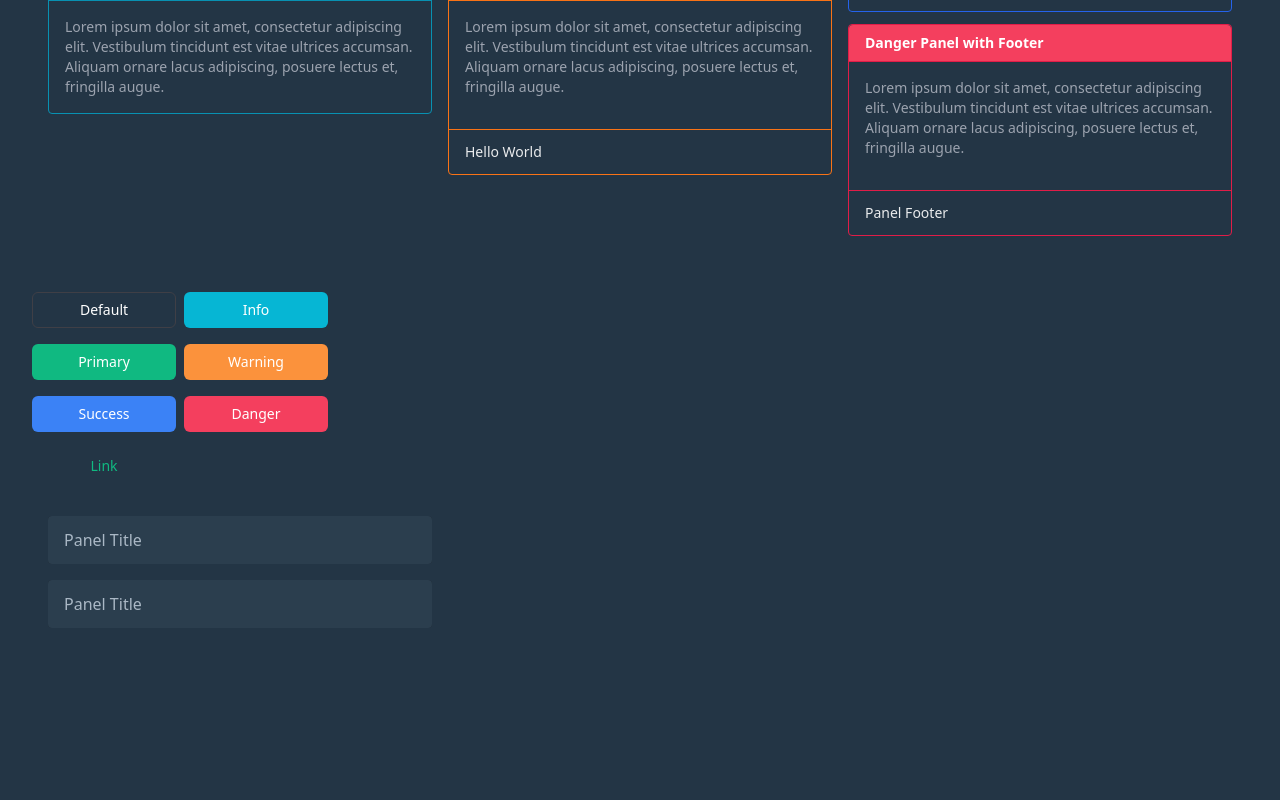
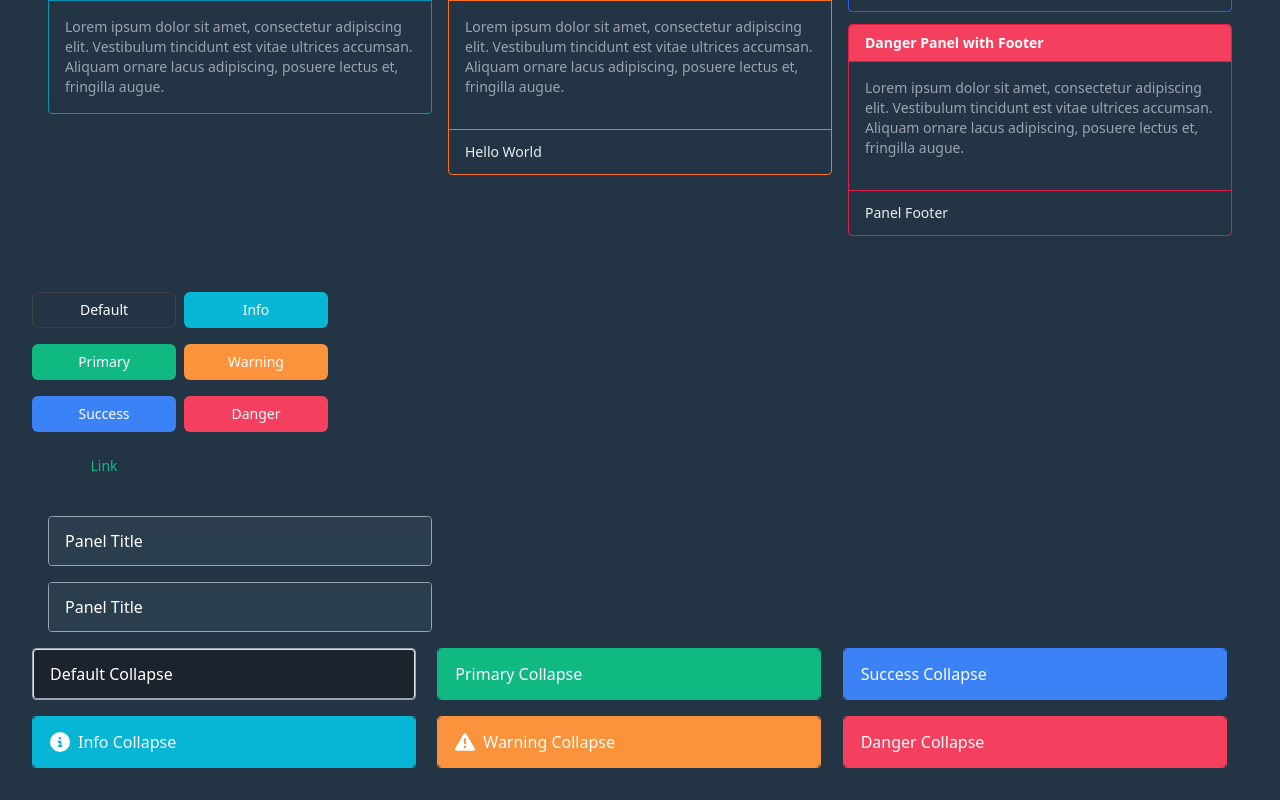
Before and after one commit to mdfirdause7224/web-page, a React (Vite) app: page / in a window 1280 px wide. Shown: the part 324-1124 px from the top of the page. Before the commit the page ends 1000 px from the top, so only its background shows below. Built offline with nearby package versions, Linux system fonts and the light colour scheme.

Commit message:
created variants for collapse panels

```diff
--- a/src/App.tsx
+++ b/src/App.tsx
@@ -4,7 +4,6 @@ import { Panel } from "./components/ui/panel";
 import { Collapse } from "./components/ui/collapse";
 
 function App() {
-
   return (
     <>
       <div>
@@ -116,6 +115,64 @@ function App() {
           </Collapse>
         </div>
       </div>
+      <div className="grid grid-cols-3">
+        <div>
+          <Collapse variant="default" heading="Default Collapse">
+            <p>
+              Lorem ipsum dolor sit amet, consectetur adipiscing elit.
+              Vestibulum tincidunt est vitae ultrices accumsan. Aliquam ornare
+              lacus adipiscing, posuere lectus et, fringilla augue.
+            </p>
+          </Collapse>
+        </div>
+        <div>
+          <Collapse variant="primary" heading="Primary Collapse">
+            <p>
+              Lorem ipsum dolor sit amet, consectetur adipiscing elit.
+              Vestibulum tincidunt est vitae ultrices accumsan. Aliquam ornare
+              lacus adipiscing, posuere lectus et, fringilla augue.
+            </p>
+          </Collapse>
+        </div>
+        <div>
+          <Collapse variant="success" heading="Success Collapse">
+            <p>
+              Lorem ipsum dolor sit amet, consectetur adipiscing elit.
+              Vestibulum tincidunt est vitae ultrices accumsan. Aliquam ornare
+              lacus adipiscing, posuere lectus et, fringilla augue.
+            </p>
+          </Collapse>
+        </div>
+      </div>
+      <div className="grid grid-cols-3 mt-4">
+        <div>
+          <Collapse variant="info" heading="Info Collapse">
+            <p>
+              Lorem ipsum dolor sit amet, consectetur adipiscing elit.
+              Vestibulum tincidunt est vitae ultrices accumsan. Aliquam ornare
+              lacus adipiscing, posuere lectus et, fringilla augue.
+            </p>
+          </Collapse>
+        </div>
+        <div>
+          <Collapse variant="warning" heading="Warning Collapse">
+            <p>
+              Lorem ipsum dolor sit amet, consectetur adipiscing elit.
+              Vestibulum tincidunt est vitae ultrices accumsan. Aliquam ornare
+              lacus adipiscing, posuere lectus et, fringilla augue.
+            </p>
+          </Collapse>
+        </div>
+        <div>
+          <Collapse variant="danger" heading="Danger Collapse">
+            <p>
+              Lorem ipsum dolor sit amet, consectetur adipiscing elit.
+              Vestibulum tincidunt est vitae ultrices accumsan. Aliquam ornare
+              lacus adipiscing, posuere lectus et, fringilla augue.
+            </p>
+          </Collapse>
+        </div>
+      </div>
     </>
   );
 }
--- a/src/components/ui/collapse.tsx
+++ b/src/components/ui/collapse.tsx
@@ -1,7 +1,27 @@
 import * as React from "react";
 import { cn } from "../../lib/utils";
+import { cva, type VariantProps } from "class-variance-authority";
 
-interface CollapseProps {
+const collapseVariants = cva(
+  "max-w-96 rounded-sm border",
+  {
+    variants: {
+      variant: {
+        default: "border-gray-400",
+        primary: "border-emerald-500",
+        success: "border-blue-500",
+        info: "border-cyan-500",
+        warning: "border-orange-400",
+        danger: "border-rose-500",
+      }
+    },
+    defaultVariants: {
+      variant: "default",
+    },
+  }
+);
+
+interface CollapseProps extends VariantProps<typeof collapseVariants> {
   heading: string | React.ReactNode;
   children: React.ReactNode;
   className?: string;
@@ -13,6 +33,7 @@ export function Collapse({
   children,
   className,
   defaultOpen = false,
+  variant,
 }: CollapseProps) {
   const [isOpen, setIsOpen] = React.useState(defaultOpen);
 
@@ -22,7 +43,7 @@ export function Collapse({
 
   return (
     <div
-      className={cn("max-w-96 rounded-sm border-0", className)}
+      className={cn(collapseVariants({ variant, className }))}
       style={{
         backgroundColor: "rgb(27, 36, 44)",
         color: "rgb(170, 184, 197)",
@@ -30,19 +51,42 @@ export function Collapse({
     >
       <button
         className={cn(
-          "flex w-full items-center justify-between px-4 py-3 bg-[rgb(43,62,78)] cursor-default",
-          isOpen ? "rounded-t-sm" : "rounded-sm"
+          "flex w-full items-center justify-between px-4 py-3 cursor-default",
+          isOpen ? "rounded-t-sm" : "rounded-sm",
+          {
+            "border border-b-gray-400 bg-transparent text-white": variant === "default",
+            "border border-emerald-500 bg-emerald-500 text-white": variant === "primary",
+            "border border-blue-500 bg-blue-500 text-white": variant === "success",
+            "border border-cyan-500 bg-cyan-500 text-white": variant === "info",
+            "border border-orange-400 bg-orange-400 text-white": variant === "warning",
+            "border border-rose-500 bg-rose-500 text-white": variant === "danger",
+            "bg-[rgb(43,62,78)]": !variant
+          }
         )}
         aria-expanded={isOpen}
       >
         <div
-          className="font-medium cursor-pointer"
+          className="font-medium cursor-pointer flex items-center gap-2"
           style={{
             backgroundColor: "transparent",
-            color: "rgb(170, 184, 197)",
+            color: "white",
           }}
           onClick={toggleCollapse}
         >
+          {variant === "info" && (
+            <img
+              src="./info.svg"
+              alt="info"
+              className="h-5 w-5 brightness-0 invert"
+            />
+          )}
+          {variant === "warning" && (
+            <img
+              src="./warning.svg"
+              alt="warning"
+              className="h-5 w-5 brightness-0 invert"
+            />
+          )}
           {heading}
         </div>
       </button>
```
